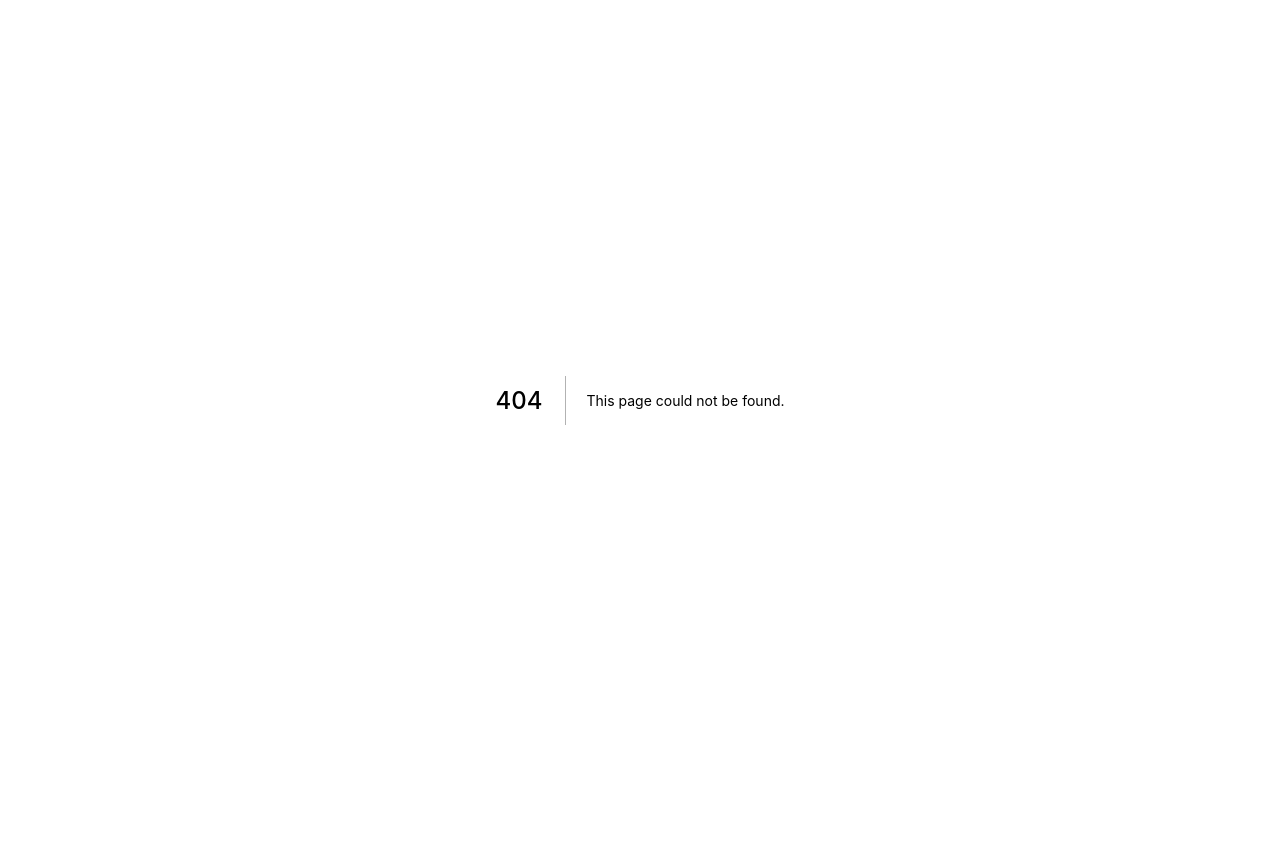
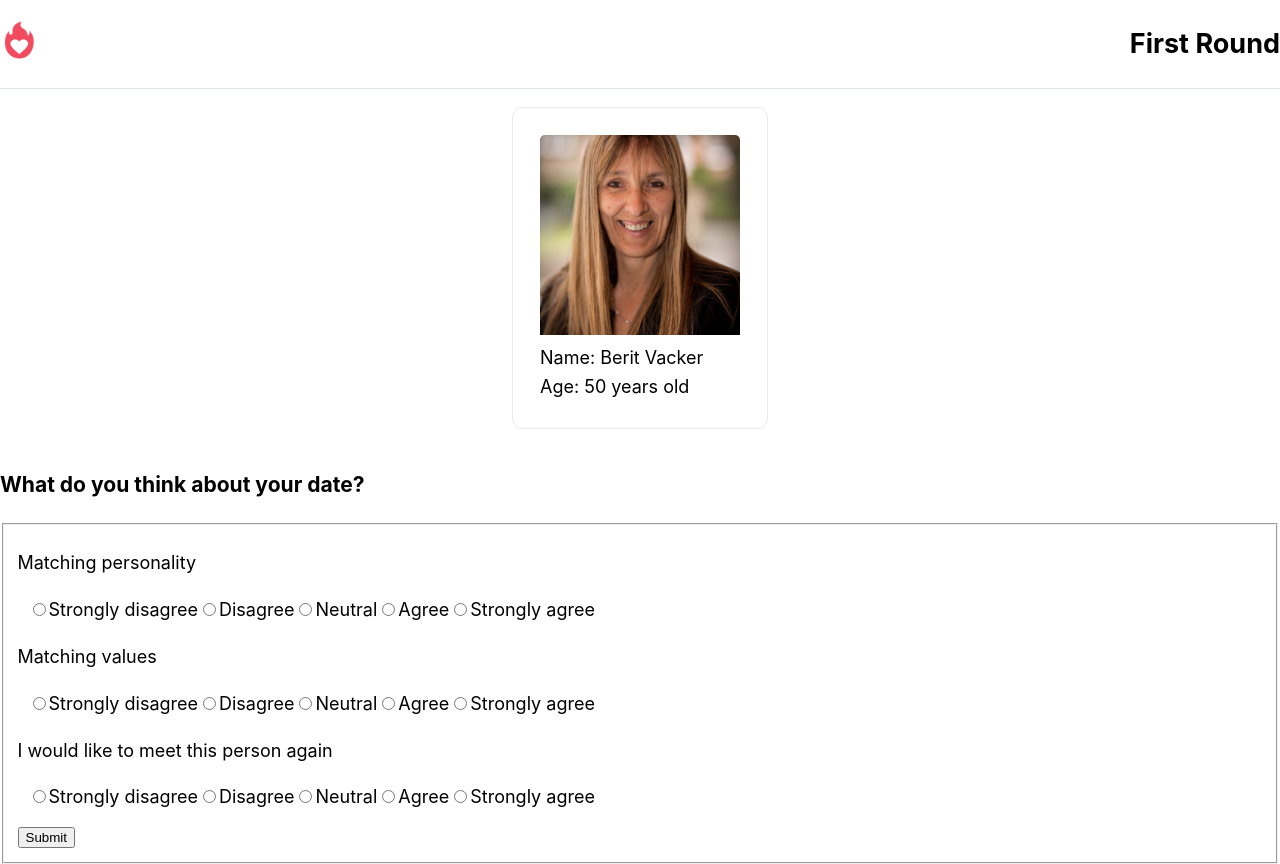
Before and after one commit to ehak123/SpeedDating, a Next.js app: page /ratings in a window 1280 px wide. Before the commit this address had no page. Before the commit the page ends 800 px from the top, so only its background shows below. Built offline with nearby package versions, Linux system fonts and the light colour scheme.

Commit message:
user first-round-complete added but not done

```diff
--- /dev/null
+++ b/components/rating_bars.js
@@ -0,0 +1,25 @@
+import React from 'react'
+import user from '../styles/userview.module.css'
+
+//TODO fix so each name is modifiable. Currently can't select multiple values when re-using.
+export default function RatingBars() {
+    return (
+        <div className={user.ratings}>
+        <input type="radio" id="strongly-disagree" name="rates" value="1"/>
+        <label for="strongly-disagree">Strongly disagree</label>
+
+        <input type="radio" id="disagree" name="rates" value="2"/>
+        <label for="disagree">Disagree</label>
+
+        <input type="radio" id="neutral" name="rates" value="3"/>
+        <label for="neutral">Neutral</label>
+
+        <input type="radio" id="agree" name="rates" value="4"/>
+        <label for="agree">Agree</label>
+
+        <input type="radio" id="Strongly-agree" name="rates" value="5"/>
+        <label for="Strongly-agree">Strongly agree</label>
+
+        </div>
+    )
+}
--- /dev/null
+++ b/components/top_logo.js
@@ -0,0 +1,27 @@
+import React from 'react';
+import user from '../styles/userview.module.css'
+import utilStyles from '../styles/utils.module.css'
+
+import Image from 'next/image'
+
+export function TopLogo() {
+const name = 'First Round';
+
+  return (
+    <header className={user.header}>
+    <nav className={user.navbar}>
+        <a className={user.navlogo}>
+             <Image
+              priority
+              src="/images/icon400x400.jpg"
+              className={utilStyles.borderCircle}
+              height={40}
+              width={40}
+              alt={name}
+            />
+        </a>
+        <h1 className={user.centerheader}>{name}</h1>
+    </nav>
+  </header>
+  )
+}
--- /dev/null
+++ b/pages/ratings.js
@@ -0,0 +1,46 @@
+import {TopLogo} from "../components/top_logo";
+import RatingBars from "../components/rating_bars";
+import Head from 'next/head';
+import user from "../styles/utils.module.css";
+import Profile from "../components/Profile";
+
+export default function Ratings() {
+    const siteTitle = 'First Round completed';
+    return (
+        <>
+        <TopLogo />
+
+        <Head>
+        <title>{siteTitle}</title>
+        </Head>
+        <section className={user.grid, user.container}>
+        <div className={user.card}>
+      <Profile />
+      </div>
+      </section>
+      <h3>What do you think about your date?</h3>
+        <section className={user.ratings}>
+        <fieldset className={user.rate}>
+
+        <div>
+        <p>Matching personality </p>
+        <RatingBars/>
+        </div>
+
+        <div>
+        <p>Matching values</p>
+        <RatingBars/>
+        </div>
+
+        <div>
+        <p>I would like to meet this person again</p>
+        <RatingBars/>
+        </div>
+
+        <button className={user.userbutton}>Submit</button>
+
+        </fieldset>
+        </section>
+      </>
+    )
+}
--- a/styles/userview.module.css
+++ b/styles/userview.module.css
@@ -129,3 +129,13 @@ html,body, body * {
         transform: translateY(-8px) rotate(-45deg);
     }
 }
+
+.centerheader {
+    display: flex;
+    justify-content: space-between;
+    align-items: center;
+}
+
+.ratings {
+    margin: 10px;
+}
--- a/styles/utils.module.css
+++ b/styles/utils.module.css
@@ -125,12 +125,7 @@
 
   /* TODO: Fix button style */
 
-  .help {
+  .userbutton {
     display: inline-flex;
     margin-right: 20px;
   }
-
-  .clickable {
-    margin-top: 20px;
-    margin-right: 20px;
-  }
```
Also changed, not shown: pages/match_found.js (+9 -6 lines).
